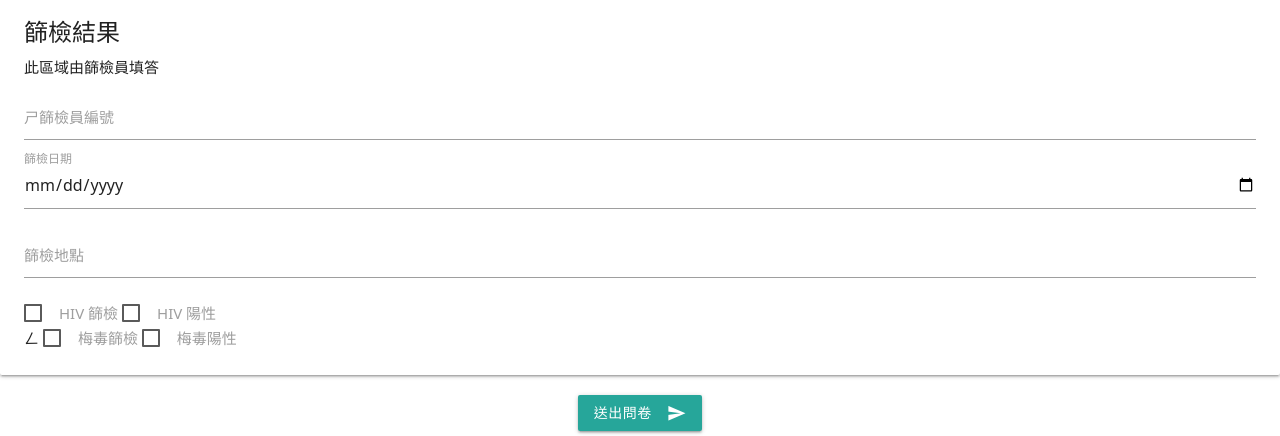
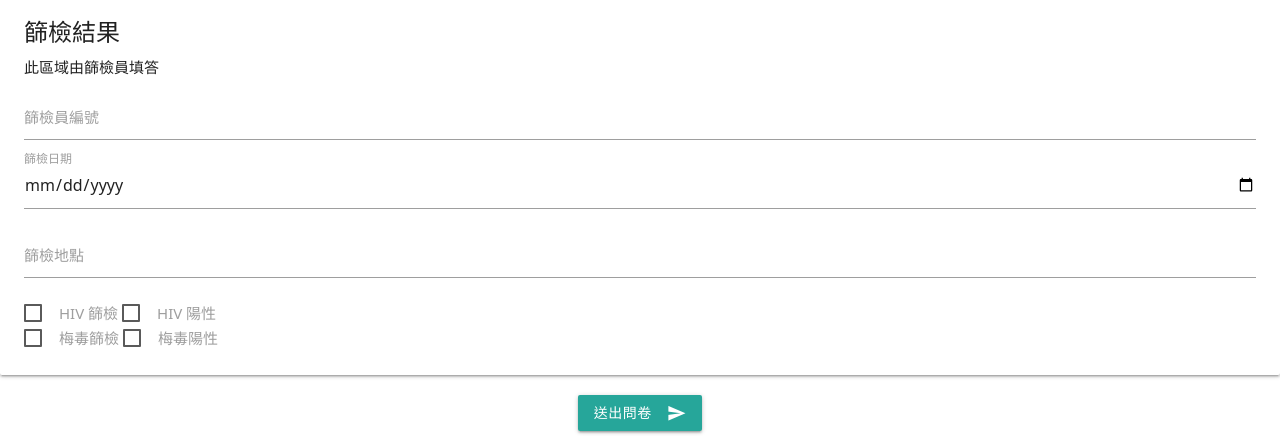
Before and after one commit to Gisneyland/Gisneyland.github.io, a Jekyll site: the page built from hiva/index.html, in a window 1280 px wide. Shown: the part 985-1421 px from the top of the page. Built offline with Jekyll 4.4.1, drawn with Linux system fonts in a browser that asks for light colours; nearby versions of some CDN libraries.

Commit message:
Update index.html

```diff
--- a/hiva/index.html
+++ b/hiva/index.html
@@ -92,7 +92,7 @@ permalink: /hiva/
       <p>此區域由篩檢員填答</p>
       <div class="input-field">
         <input type="text" name="screener" id="screener">
-        <label for="screener" data-i18n="screener">ㄕ篩檢員編號</label>
+        <label for="screener" data-i18n="screener">篩檢員編號</label>
       </div>
       <div class="input-field">
         <input type="date" name="screening_at" id="screening_at">
@@ -106,7 +106,7 @@ permalink: /hiva/
         <label><input type="checkbox" name="screening_hiv" /><span data-i18n="screening_hiv">HIV 篩檢</span></label>
         <label><input type="checkbox" name="hiv_positive" /><span data-i18n="hiv_positive">HIV 陽性</span></label>
       </p>
-      <p></p>ㄥ
+      <p>
         <label><input type="checkbox" name="screening_syphilis" /><span data-i18n="screening_syphilis">梅毒篩檢</span></label>
         <label><input type="checkbox" name="syphilis_positive" /><span data-i18n="syphilis_positive">梅毒陽性</span></label>
       </p>
```
